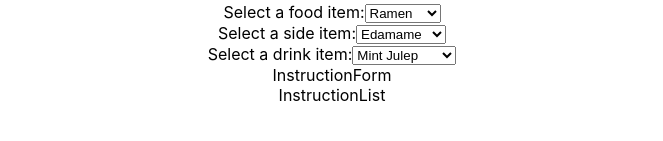
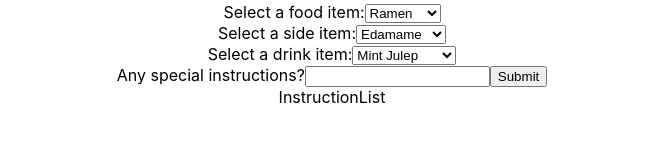
Before and after one commit to Kevin-Roney/fast-food-orderFS, a React (Create React App) app: page / in a window 1280 px wide. Shown: the part 243-384 px from the top of the page, without its empty margins (308-971 px from the left). Built offline with nearby package versions, Linux system fonts and the light colour scheme.

Commit message:
completed InstructionForm.js

```diff
--- a/src/Instructions/InstructionForm.js
+++ b/src/Instructions/InstructionForm.js
@@ -1,7 +1,13 @@
 import React from 'react';
 
-export default function InstructionForm() {
+export default function InstructionForm({ instructionInput, setInstructionInput, handleSubmit }) {
   return (
-    <div>InstructionForm</div>
+    <div>
+      <form onSubmit={handleSubmit}>
+        Any special instructions?
+        <input value={instructionInput} onChange={e => setInstructionInput(e.target.value)}/>
+        <button>Submit</button>
+      </form>
+    </div>
   );
 }
```
